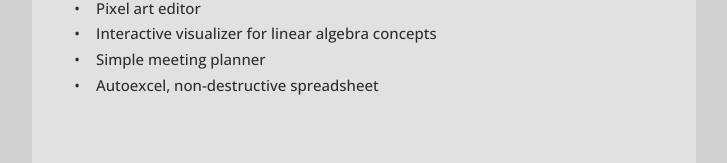
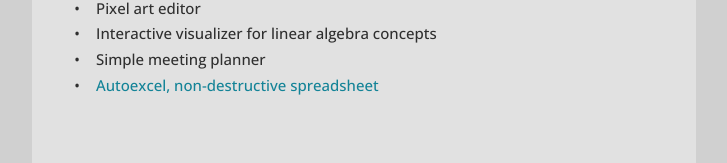
Before and after one commit to feiss/diego.goberna.net, a plain HTML site: page index.html in a window 1280 px wide. Shown: the part 996-1159 px from the top of the page, without its empty margins (276-1003 px from the left). Drawn offline with nearby package versions, Linux system fonts and the light colour scheme.

Commit message:
Save index.html.

```diff
--- a/index.html
+++ b/index.html
@@ -78,7 +78,7 @@
             <li>Pixel art editor</li>
             <li>Interactive visualizer for linear algebra concepts</li>
             <li>Simple meeting planner</li>
-            <li>Autoexcel, non-destructive spreadsheet</li>
+            <li><a href="autoexcel.html">Autoexcel, non-destructive spreadsheet</a></li>
         </ul>
     </section>
 
```
